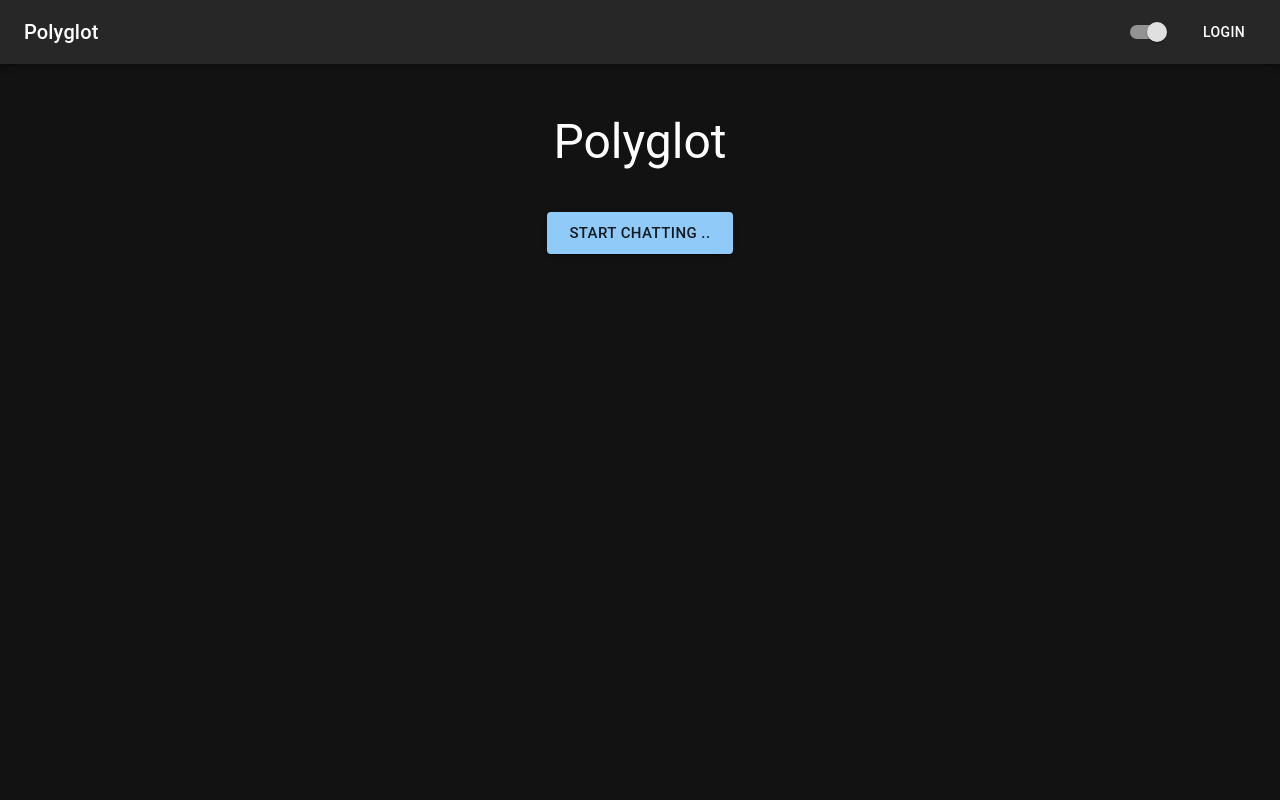
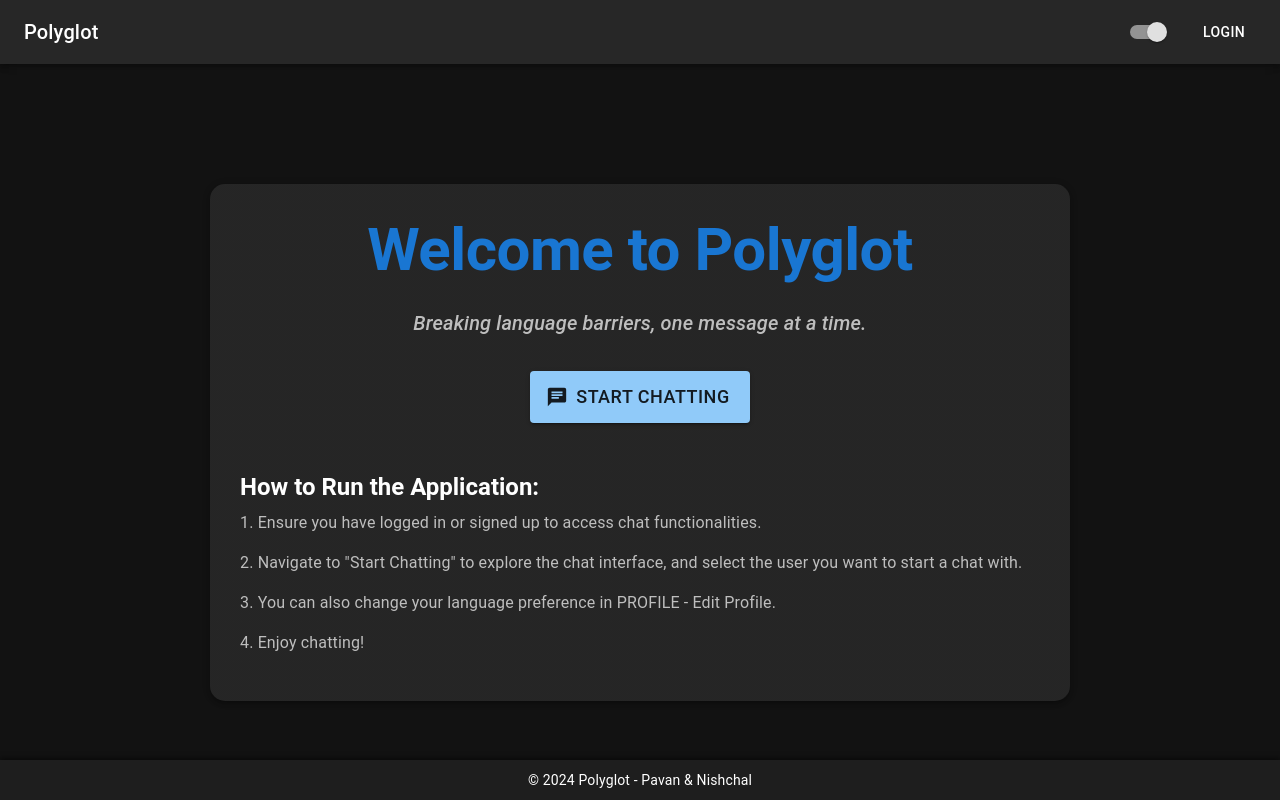
Before and after one commit to pvn-a/ChatTranslationApp, a React (Create React App) app in the folder frontend/: page / in a window 1280 px wide. Built offline with nearby package versions, Linux system fonts and the light colour scheme; no server answers.

Commit message:
add footer, fix dark mode

```diff
--- a/frontend/package.json
+++ b/frontend/package.json
@@ -5,6 +5,7 @@
   "dependencies": {
     "@emotion/react": "^11.13.5",
     "@emotion/styled": "^11.13.5",
+    "@mui/icons-material": "^6.2.0",
     "@mui/material": "^6.1.10",
     "@testing-library/jest-dom": "^5.17.0",
     "@testing-library/react": "^13.4.0",
--- a/frontend/src/App.js
+++ b/frontend/src/App.js
@@ -13,8 +13,9 @@ import PrivateRoute from "./components/PrivateRoute";
 import ChatList from "./components/ChatList";
 import ChatScreen from "./components/ChatScreen";
 import Navbar from "./components/Navbar";
-// import { WebSocketProvider } from "./components/WebSocket";
-// import NotificationComponent from "./components/Notification";
+import Footer from "./components/Footer"; // Import Footer
+import { WebSocketProvider } from "./components/WebSocket";
+import NotificationComponent from "./components/Notification";
 
 export const ColorModeContext = React.createContext();
 
@@ -54,7 +55,7 @@ function App() {
 
   return (
     // <WebSocketProvider>
-    // <NotificationComponent />
+    //   <NotificationComponent />
       <ColorModeContext.Provider value={colorMode}>
         <ThemeProvider theme={theme}>
           <CssBaseline />
@@ -86,6 +87,7 @@ function App() {
                 }
               />
             </Routes>
+            <Footer /> {/* Add Footer here */}
           </Router>
         </ThemeProvider>
       </ColorModeContext.Provider>
--- a/frontend/src/components/ChatScreen.js
+++ b/frontend/src/components/ChatScreen.js
@@ -22,7 +22,6 @@ const ChatScreen = () => {
             (a, b) => new Date(a.timestamp) - new Date(b.timestamp)
           );
           setMessages(sortedMessages);
-          // scrollToBottom();
         } else {
           console.error("Failed to fetch messages");
         }
@@ -32,8 +31,6 @@ const ChatScreen = () => {
     };
 
     fetchMessages();
-
-    // Poll for new messages every few seconds
     const interval = setInterval(fetchMessages, 5000);
     return () => clearInterval(interval);
   }, [senderUsername, receiverUsername]);
@@ -61,7 +58,7 @@ const ChatScreen = () => {
             sender: senderUsername,
             receiver: receiverUsername,
             original_message: newMessage.trim(),
-            translated_message: newMessage.trim(), // Add a placeholder translated message if needed
+            translated_message: newMessage.trim(),
             timestamp: new Date().toISOString(),
           },
         ]);
@@ -87,18 +84,24 @@ const ChatScreen = () => {
   };
 
   return (
-    <Container maxWidth="sm" style={{ marginTop: "20px" }}>
-      <Typography variant="h4" gutterBottom>
+    <Container maxWidth="sm" style={{ marginTop: "20px", color: "#f5f5f5" }}>
+      {/* Set bluish color for the header */}
+      <Typography
+        variant="h4"
+        gutterBottom
+        style={{ color: "#1E90FF", fontWeight: "bold" }} // Bluish color for the header
+      >
         Chat with {receiverUsername}
       </Typography>
       <Box
         style={{
-          border: "1px solid #ccc",
+          border: "1px solid #444",
           borderRadius: "8px",
           padding: "10px",
           height: "400px",
           overflowY: "scroll",
           marginBottom: "10px",
+          backgroundColor: "#222", // Background for the chat box
         }}
       >
         <List>
@@ -113,15 +116,21 @@ const ChatScreen = () => {
             >
               <ListItemText
                 primary={
-                  msg.sender === senderUsername
-                    ? msg.original_message
-                    : msg.translated_message
+                  <span style={{ color: "#ffffff" }}>
+                    {msg.sender === senderUsername
+                      ? msg.original_message
+                      : msg.translated_message}
+                  </span>
                 }
-                secondary={new Date(msg.timestamp).toLocaleString()}
+                secondary={
+                  <span style={{ color: "#cccccc" }}>
+                    {new Date(msg.timestamp).toLocaleString()}
+                  </span>
+                }
                 style={{
-                  backgroundColor: msg.sender === senderUsername ? "#d1e7dd" : "#f8d7da",
-                  borderRadius: "8px",
-                  padding: "5px 10px",
+                  backgroundColor: msg.sender === senderUsername ? "#2a6041" : "#8b3f4c",
+                  borderRadius: "12px",
+                  padding: "10px 15px",
                   maxWidth: "70%",
                 }}
               />
@@ -138,8 +147,24 @@ const ChatScreen = () => {
           value={newMessage}
           onChange={(e) => setNewMessage(e.target.value)}
           onKeyPress={handleKeyPress}
+          InputProps={{
+            style: {
+              backgroundColor: "#333", // Dark background for the input box
+              color: "#ffffff",
+              borderRadius: "8px",
+            },
+          }}
         />
-        <Button variant="contained" color="primary" onClick={handleSendMessage}>
+        <Button
+          variant="contained"
+          color="primary"
+          onClick={handleSendMessage}
+          style={{
+            backgroundColor: "#0056b3", // Button color
+            color: "#fff",
+            fontWeight: "bold",
+          }}
+        >
           Send
         </Button>
       </Box>
--- /dev/null
+++ b/frontend/src/components/Footer.js
@@ -0,0 +1,27 @@
+import React from "react";
+import { Box, Typography } from "@mui/material";
+
+const Footer = () => {
+  return (
+    <Box
+      component="footer"
+      sx={{
+        backgroundColor: "#1E1E1E",
+        color: "#ffffff",
+        textAlign: "center",
+        padding: "10px 0",
+        position: "fixed",
+        bottom: 0,
+        left: 0,
+        width: "100%",
+        boxShadow: "0 -2px 5px rgba(0, 0, 0, 0.5)",
+      }}
+    >
+      <Typography variant="body2">
+        © {new Date().getFullYear()} Polyglot - Pavan & Nishchal
+      </Typography>
+    </Box>
+  );
+};
+
+export default Footer;
--- a/frontend/src/components/LandingPage.js
+++ b/frontend/src/components/LandingPage.js
@@ -1,6 +1,7 @@
 import React from "react";
 import { useNavigate } from "react-router-dom";
-import { Button, Container, Typography, Box } from "@mui/material";
+import { Button, Container, Typography, Box, Paper } from "@mui/material";
+import ChatIcon from "@mui/icons-material/Chat";
 
 const LandingPage = () => {
   const navigate = useNavigate();
@@ -15,21 +16,53 @@ const LandingPage = () => {
   };
 
   return (
-    <Container maxWidth="sm" style={{ textAlign: "center", marginTop: "50px" }}>
-      <Typography variant="h3" gutterBottom>
-        Polyglot
+    <Container
+      maxWidth="md"
+      style={{ textAlign: "center", marginTop: "100px", padding: "20px" }}
+    >
+      <Paper elevation={3} style={{ padding: "30px", borderRadius: "15px" }}>
+        <Typography variant="h2" gutterBottom style={{ fontWeight: "bold", color: "#1976d2" }}>
+          Welcome to Polyglot
         </Typography>
+        <Typography
+          variant="h6"
+          color="textSecondary"
+          style={{ margin: "20px 0", fontStyle: "italic" }}
+        >
+          Breaking language barriers, one message at a time.
+        </Typography>
+
         <Box mt={4}>
           <Button
             variant="contained"
             color="primary"
             size="large"
+            startIcon={<ChatIcon />}
             onClick={handleStartChatting}
-          style={{ margin: "10px" }}
+            style={{ padding: "10px 20px", fontSize: "18px" }}
           >
-          Start Chatting ..
+            Start Chatting
           </Button>
         </Box>
+
+        <Box mt={6} style={{ textAlign: "left" }}>
+          <Typography variant="h5" gutterBottom style={{ fontWeight: "bold" }}>
+            How to Run the Application:
+          </Typography>
+          <Typography variant="body1" color="textSecondary" paragraph>
+            1. Ensure you have logged in or signed up to access chat functionalities.
+          </Typography>
+          <Typography variant="body1" color="textSecondary" paragraph>
+            2. Navigate to "Start Chatting" to explore the chat interface, and select the user you want to start a chat with.
+          </Typography>
+          <Typography variant="body1" color="textSecondary" paragraph>
+            3. You can also change your language preference in PROFILE - Edit Profile.
+          </Typography>
+          <Typography variant="body1" color="textSecondary" paragraph>
+            4. Enjoy chatting!
+          </Typography>
+        </Box>
+      </Paper>
     </Container>
   );
 };
```
Lines whose indentation alone changed are shown as unchanged.
